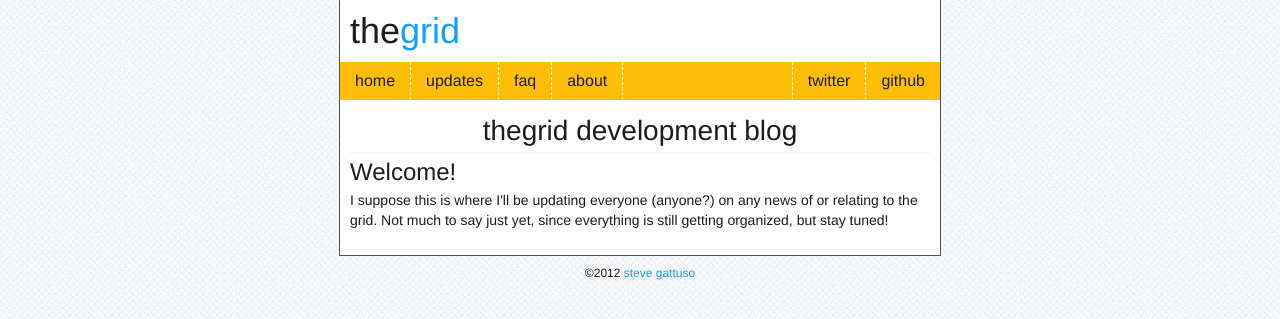
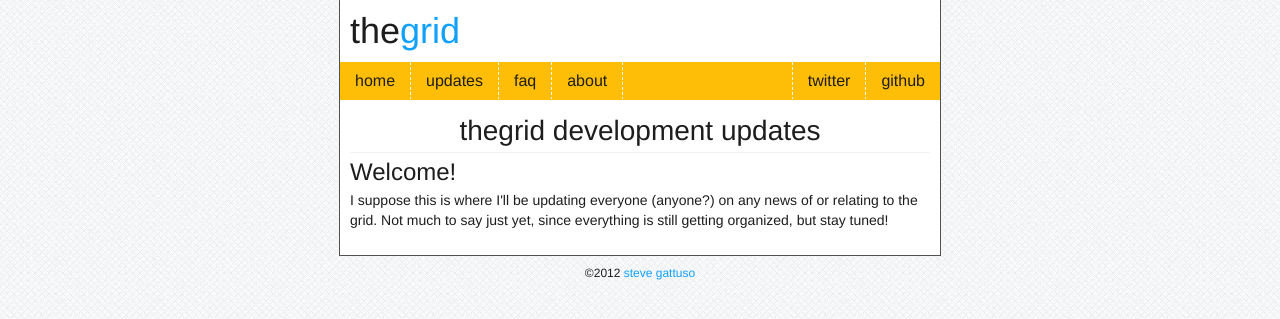
Before and after one commit to stevenleeg/thegrid, a Jekyll site: the page built from updates.html, in a window 1280 px wide. Shown: the top 319 px of the page. Built offline with Jekyll 4.4.1, drawn with Linux system fonts in a browser that asks for light colours.

Commit message:
Blog -> updates

```diff
--- a/updates.html
+++ b/updates.html
@@ -2,7 +2,7 @@
 layout: base
 ---
 <div class="box">
-    <h1>thegrid development blog</h1>
+    <h1>thegrid development updates</h1>
     {% for post in site.posts %}
     <h3>{{post.title}}</h3>
     <div class="post_content">
```
